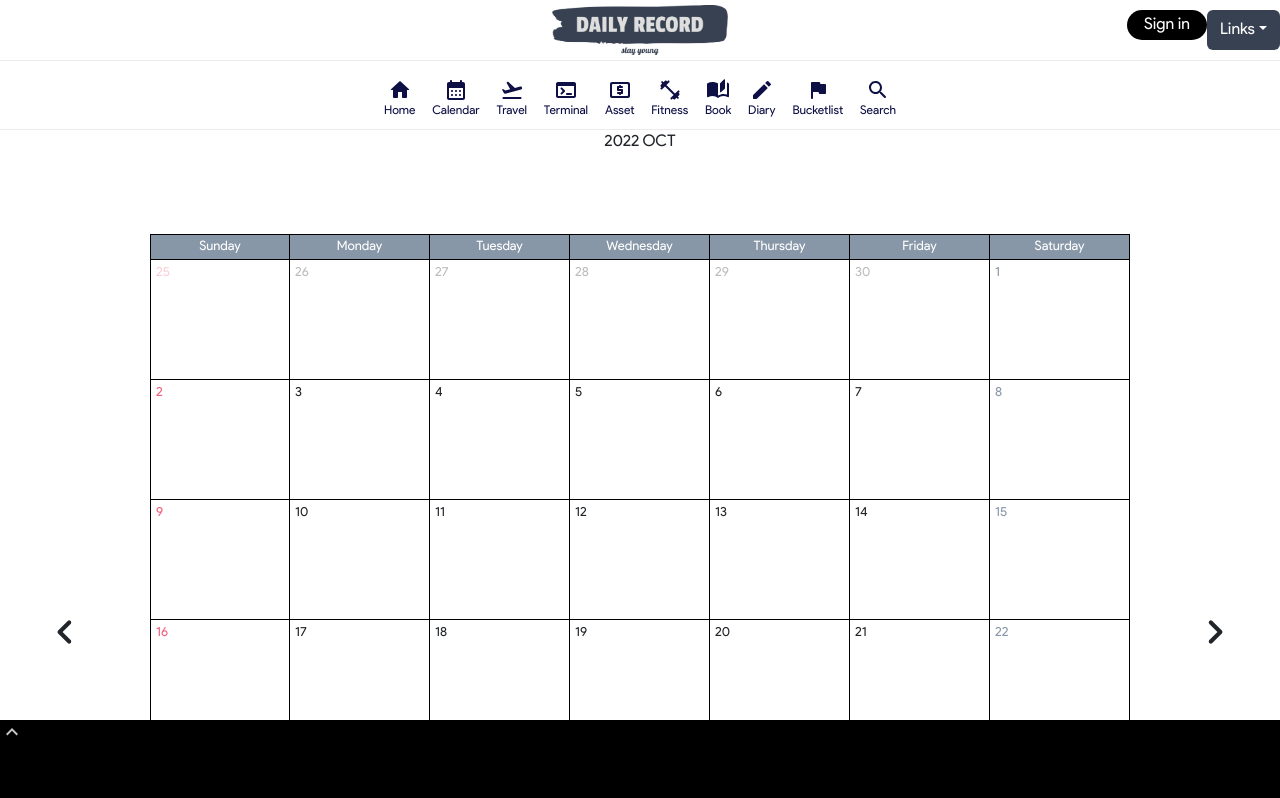
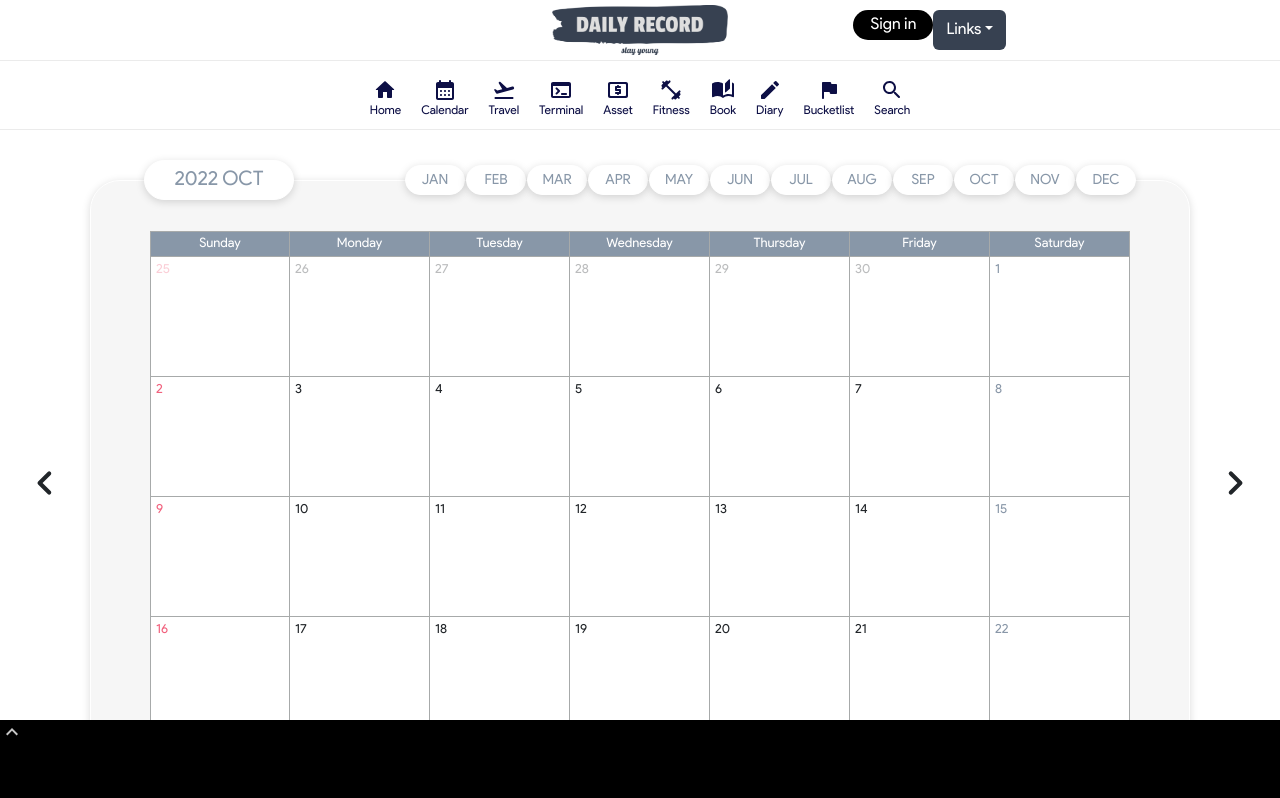
Before and after one commit to jiinmozzi/daily-record, a React (Create React App) app in the folder client/: page /planner in a window 1280 px wide. Shown: the top 798 px of the page. Built offline with nearby package versions, Linux system fonts and the light colour scheme.

Commit message:
calendar

```diff
--- /dev/null
+++ b/client/src/api/createSchedule.ts
@@ -0,0 +1,6 @@
+import sendRequest from "./sendRequest";
+const createSchedule = async(token : string) => {
+    return await sendRequest('schedule/create', "POST", {}, true, token);
+}
+
+export default createSchedule;
--- a/client/src/components/Calendar/Calendar.scss
+++ b/client/src/components/Calendar/Calendar.scss
@@ -1,26 +1,77 @@
 $width : 140px;
 $dateHeight : 120px;
 $dayHeight : 25px;
-.date-indicator{
 
+.month-indicator{
+    display : flex;
+    .date-indicator{
+        width : 150px;
+        height : 40px;
+        border : 1px solid white;
+        box-shadow: rgba(0, 0, 0, 0.15) 0px 2px 8px;
+        background-color : #fff;
+        border-radius : 20px;
+        display : flex;
+        justify-content : center;
+        align-items : center;
+        position : relative;
+        right : 55px;
+        top : 30px;
+        .month-text-span{
+            font-size : 20px;
+            color : rgb(136,151,168);
+        }
+    }
+    .month-nav-container{
+        width : 60px;
+        height : 30px;
+        border : 1px solid white;
+        box-shadow: rgba(0, 0, 0, 0.15) 0px 2px 8px;
+        background-color : #fff;
+        border-radius : 20px;
+        display : flex;
+        justify-content : center;
+        align-items : center;
+        position : relative;
+        top : 35px;
+        left : 55px;
+        color : rgb(136,151,168);
+        margin-left : 1px;
+        &:hover{
+            cursor : pointer;
+            background-color : rgb(136,151,168);
+            color : #fff;
+        }
+        .month-nav{
+            font-size :14px;
+
+        }
+    }
 }
+
+
 .calendar-container{
     display : flex;
     justify-content : center;
     align-items : center;
 
     .calendar-wrapper{
-        width : 1000px;
-        max-width : 1000px;
+        width : 1100px;
+        max-width : 1100px;
+        border : 1px solid white;
+        border-radius : 30px;
+        box-shadow: rgba(0, 0, 0, 0.15) 0px 2px 8px;
+        background-color : rgb(246,246,246);
         display : flex;
         flex-wrap : wrap;
         flex-grow : 1;
         justify-content : center;
         align-items : center;
         margin : 0 auto;
-        margin-top : 10vh;
-        padding-bottom : 10%;
-
+        padding-top : 50px;
+        margin-top : 10px;
+        padding-bottom : 50px;
+        margin-bottom : 10%;
         .prev{
             .date-text{
                 opacity : 0.3;
@@ -36,22 +87,23 @@ $dayHeight : 25px;
             color : #fff;
             width : $width;
             height : $dayHeight;
-            border-top : 1px solid black;
-            border-right : 1px solid black;
+            border-top : 1px solid #A7AAAA;
+            border-right : 1px solid #A7AAAA;
             display : flex;
             justify-content: center;
             align-items: center;
             font-size : 13px;
         }
         .day:nth-child(7n+1){
-            border-left : 1px solid black;
+            border-left : 1px solid #A7AAAA;
         }
         .date{
             width : $width;
             height : $dateHeight;
             padding : auto;
-            border-top : 1px solid black;
-            border-right : 1px solid black;
+            border-top : 1px solid #A7AAAA;
+            border-right : 1px solid #A7AAAA;
+            background-color : #fff;
             .date-text{
                 margin-left : 5px;
                 padding-top : 10px;
@@ -59,7 +111,7 @@ $dayHeight : 25px;
             }
         }
         .date:nth-child(7n+1){
-            border-left : 1px solid black;
+            border-left : 1px solid #A7AAAA;
             .date-text{
                 color : #f1617d;
             }
@@ -70,13 +122,15 @@ $dayHeight : 25px;
             }
         }
         .date:nth-last-child(-n+7){
-            border-bottom : 1px solid black;
+            border-bottom : 1px solid #A7AAAA;
         }
     }
 
     .arrow {
         font-size : 50px;
-        margin : 0 50px;
+        margin : 0 20px;
+        position : relative;
+        bottom : 180px;
         &:hover{
             cursor : pointer;
             fill : orange;
--- a/client/src/components/Calendar/index.tsx
+++ b/client/src/components/Calendar/index.tsx
@@ -1,15 +1,15 @@
 import React, {useState, useEffect} from "react";
 import renderCalendar from "../../utils/renderCalender";
 import { useParams } from "react-router-dom";
-
+import { useNavigate } from "react-router-dom";
 import KeyboardArrowLeftRoundedIcon from '@mui/icons-material/KeyboardArrowLeftRounded';
 import KeyboardArrowRightRoundedIcon from '@mui/icons-material/KeyboardArrowRightRounded';
 import ScheduleCreateModal from "../Modal/ScheduleCreateModal";
 import "./Calendar.scss";
 
 const Calendar = () => {
+    const navigate = useNavigate();
     const monthlyText = ["JAN", "FEB", "MAR", "APR", "MAY", "JUN", "JUL", "AUG", "SEP", "OCT", "NOV", "DEC"];
-
     const params = useParams();
     const [dates, setDates] = useState<number[]>([]);
     const [year, setYear] = useState<number>(0);
@@ -45,10 +45,20 @@ const Calendar = () => {
 
     return (
         <>
-            <div className="date-indicator">
-                <span>
-                    2022 {monthText}
-                </span>
+            <div className="month-indicator">
+                <div className="date-indicator">
+                    <span className="month-text-span">
+                        {year} {monthText}
+                    </span>
+                </div>
+                {monthlyText.map((mth) => {
+                    return (
+                        <div className="month-nav-container">
+                            <span className="month-nav" onClick={() => navigate(`/planner/${year}/${monthlyText.indexOf(mth) + 1}`)}>{mth}</span>
+                        </div>
+                    )}
+                )}
+
             </div>
             <div className="calendar-container">
                 <KeyboardArrowLeftRoundedIcon className="arrow"/>
--- a/client/src/components/Header/Header.scss
+++ b/client/src/components/Header/Header.scss
@@ -31,7 +31,7 @@
         .auth-nav{
             width : 33.33vw;
             display : flex;
-            justify-content : flex-end;
+
         }
     }
     .header-lower{
--- a/client/src/components/Header/index.tsx
+++ b/client/src/components/Header/index.tsx
@@ -10,6 +10,7 @@ import { useRecoilState } from "recoil";
 import { isLoggedInState } from "../../store/atom";
 
 import AccountCircleRoundedIcon from '@mui/icons-material/AccountCircleRounded';
+import LogoutIcon from '@mui/icons-material/Logout';
 
 const Header = () => {
     const [isLoggedIn, setIsLoggedIn] = useRecoilState<boolean>(isLoggedInState);
@@ -24,7 +25,8 @@ const Header = () => {
                 </div>
                 {isLoggedIn ?   (
                 <div className="auth-nav">
-                    <AuthButton type="Sign out"/>
+                    <LogoutIcon />
+                    {/* <AuthButton type="Sign out"/> */}
                     {/* <SocialDropDown /> */}
                 </div>) : (
                 <div className="auth-nav">
--- a/client/src/components/Navigation/Navigation.scss
+++ b/client/src/components/Navigation/Navigation.scss
@@ -1,11 +1,11 @@
 .nav{
 
-    padding : 0 10vw 0 10vw;
+
     // border-top : 1px solid black;
     // border-bottom : 1px solid black;
-    width : 60vw;
+    width : 100vw;
     display : flex;
-    justify-content : space-between;
+    justify-content : center;
     align-items : center;
     font-size : 20px;
     height : 60px;
@@ -15,6 +15,7 @@
         flex-direction : column;
         justify-content : center;
         align-items : center;
+        margin : 0 10px 0 10px;
         fill : rgb(13,15,69);
         &:hover{
             cursor : pointer;
--- a/client/src/pages/Planner/Planner.scss
+++ b/client/src/pages/Planner/Planner.scss
@@ -2,4 +2,5 @@
     display : flex;
     flex-direction : column;
     align-items : center;
+
 }
```
